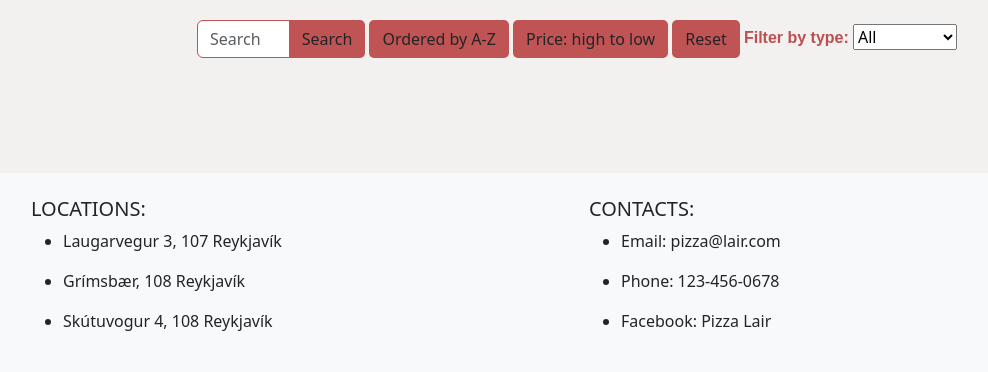
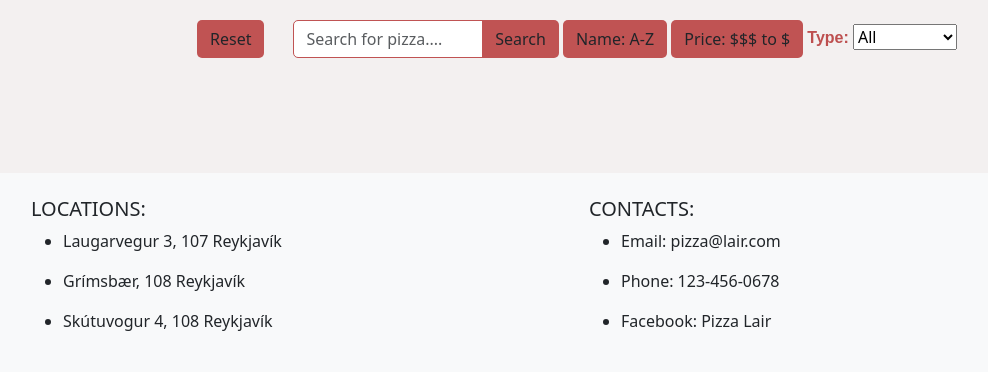
Before and after one commit to dorajohanns/pizza_v2, a Django app: page /menu/ in a window 1280 px wide; the page is wider, and only the part inside the window is pictured. Shown: the part 222-594 px from the top of that part, without its empty margins (63-1051 px from the left). Run offline with Django 4.2, Linux system fonts and the light colour scheme; data that the repository does not hold is empty.

Commit message:
sort by tyytypee

```diff
--- a/static/css/menu.css
+++ b/static/css/menu.css
@@ -94,6 +94,7 @@ p {
 }
 #search-box{
   border-color: #c05353;
+  border-radius: 5px 0px 0px 5px;
 }
 #search-btn{
   background-color: #c05353;
@@ -102,6 +103,7 @@ p {
 #reset-btn{
   background-color: #c05353;
   border-radius: 5px 5px 5px 5px;
+  margin-right: 30px;
 }
 #sort-btn{
   background-color: #c05353;
--- a/static/css/register.css
+++ b/static/css/register.css
@@ -4,16 +4,10 @@
   padding: 20px;
 }
 
-/*.register-text{ text in header
-  position: relative;
-  animation-name: textHeader-register;
-  animation-duration: 4s;
-  animation-fill-mode: forwards;
+form.registerForm {
+  margin-bottom: 100px;
+  margin-top: 20px;
 }
-@keyframes textHeader-register {
-  0% {left: -100%}
-  100% {left: 3%}
-}*/
 
 #register-body {
   background-color: #f3f0f0;
--- a/static/js/pizzas.js
+++ b/static/js/pizzas.js
@@ -88,14 +88,14 @@ $(document).ready(function(){
     $('#sort-btn').on('click', function(e) {
         e.preventDefault();
         sortOrder = sortOrder === 'asc' ? 'desc' : 'asc';
-        $('#sort-btn').text(sortOrder === 'asc' ? 'Ordered by A-Z' : 'Ordered by Z-A');
+        $('#sort-btn').text(sortOrder === 'asc' ? 'Name: A-Z' : 'Name: Z-A');
         updateMenu('name');
     });
 
     $('#sort-by-price-btn').on('click', function(e) {
         e.preventDefault();
         sortByPriceOrder = sortByPriceOrder === 'asc' ? 'desc' : 'asc';
-        $('#sort-by-price-btn').text(sortByPriceOrder === 'asc' ? 'Price: low to high' : 'Price: high to low');
+        $('#sort-by-price-btn').text(sortByPriceOrder === 'asc' ? 'Price: $ to $$$' : 'Price: $$$ to $');
         updateMenu('price');
     });
 
--- a/templates/menu-menu/menu.html
+++ b/templates/menu-menu/menu.html
@@ -6,13 +6,13 @@
     </header>
     <main id="search-bar-div">
         <div class="input-group">
+            <button type="button" id="reset-btn" class="btn btn-default">Reset</button>
             <input type="search" class="form-control" id="search-box" placeholder="Search for pizza....">
             <div class="input-group-btn">
                 <button type="button" id="search-btn" class="btn btn-default">Search</button>
-                <button type="button" id="sort-btn" class="btn btn-default">Ordered by A-Z</button>
-                <button type="button" id="sort-by-price-btn" class="btn btn-default">Price: high to low</button>
-                <button type="button" id="reset-btn" class="btn btn-default">Reset</button>
-                <label for="type-filter">Filter by type:</label>
+                <button type="button" id="sort-btn" class="btn btn-default">Name: A-Z</button>
+                <button type="button" id="sort-by-price-btn" class="btn btn-default">Price: $$$ to $</button>
+                <label for="type-filter">Type:</label>
                 <select id="type-filter">
                     <option value="">All</option>
                     <option value="spicy">Spicy</option>
```
